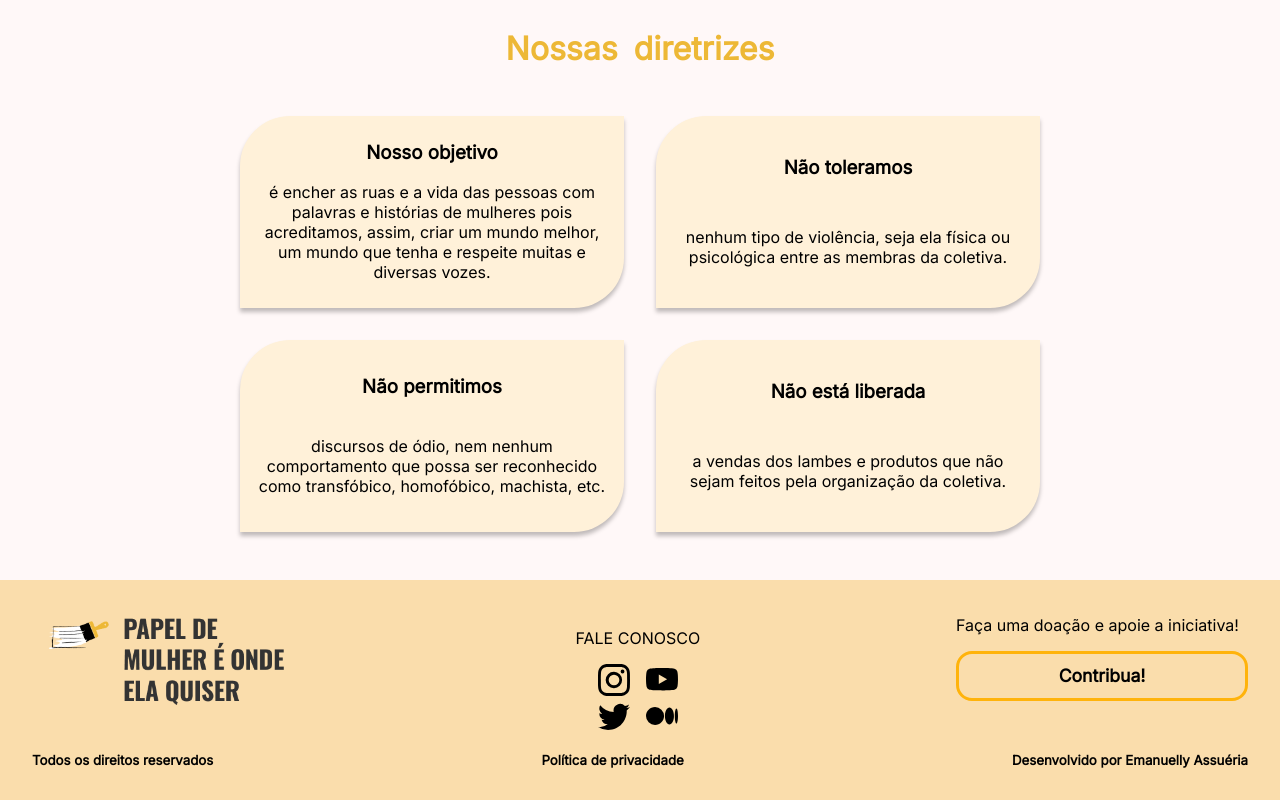
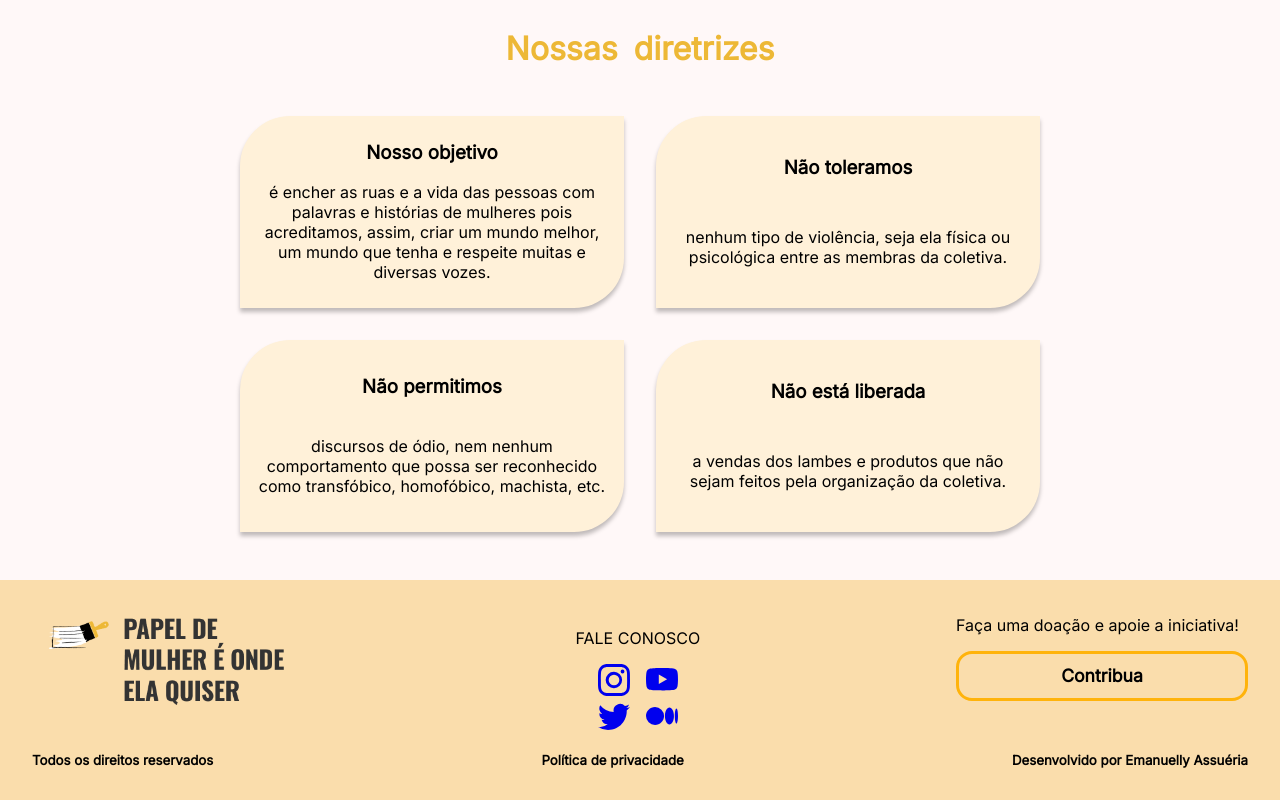
Before and after one commit to assueria/ProjetoFinal-Reprograma, a React (Vite) app in the folder projeto-final/: page / in a window 1280 px wide. Shown: the part 1909-2709 px from the top of the page. Built offline with nearby package versions, Linux system fonts and the light colour scheme.

Commit message:
Adição das rotas de redirecionamento dos ícones.

```diff
--- a/projeto-final/src/components/Footer/Footer.jsx
+++ b/projeto-final/src/components/Footer/Footer.jsx
@@ -2,6 +2,7 @@ import './footer.css'
 import { Link } from 'react-router-dom'
 import { BsInstagram, BsMedium, BsYoutube, BsTwitter} from 'react-icons/bs'
 import logoFrase from '../../assets/logoFrase.png'
+
 
 
 function Footer() {
@@ -15,17 +16,25 @@ function Footer() {
                     <ul>
                         <p>FALE CONOSCO</p>
                         <div className='itens'>
-                        <li>
-                            <BsInstagram size='2rem'/>
+                        <li >
+                            <a href="https://www.instagram.com/papel.mulher/" target='_blank'>
+                                <BsInstagram size='2rem' />
+                            </a>
                         </li>
                         <li>
+                            <a href='https://www.youtube.com/channel/UC6DvLhQGY4CS1oQ7fzTNPFQ' target='_blank'>
                             <BsYoutube size='2rem'/>
+                            </a>
                         </li>
                         <li>
+                            <a href='https://twitter.com/papelmulher' target='_blank'>
                             <BsTwitter size='2rem'/>
+                            </a>
                         </li>
                         <li>
+                            <a href='https://papel-mulher.medium.com/' target='_blank'>
                             <BsMedium size='2rem'/>
+                            </a>
                         </li>
                         </div>
                     </ul>
@@ -33,7 +42,9 @@ function Footer() {
                 <div className='espacoContribua'>
                     <p className='contribua'>Faça uma doação e apoie a iniciativa!</p>
                     <button className='btn'>
-                        Contribua!
+                        <a>
+                            <Link className="link" to="/contribua">Contribua</Link>
+                        </a>
                     </button>
                 </div>
             </div>
--- a/projeto-final/src/components/Footer/footer.css
+++ b/projeto-final/src/components/Footer/footer.css
@@ -26,6 +26,7 @@ footer{
 
 .itens{
     padding: 1rem;
+    text-decoration: none;
 }
 
 .social-list li{
@@ -50,6 +51,10 @@ footer{
     border-radius: 1rem;
 
 }
+.btn a{
+    text-decoration: none;
+    color: black;
+}
 
 .btn:hover{
     background-color: #FFB30B;
--- a/projeto-final/src/components/Menu/menu.css
+++ b/projeto-final/src/components/Menu/menu.css
@@ -9,7 +9,7 @@
 .div-menu{
   display: flex;
   justify-content: space-between;
-  background-color: #FFF1D9;
+  /* background-color: #FFF1D9; */
   padding: 1.1rem;
   font-family: Arial, Helvetica, sans-serif;
   font-weight: bold;
--- a/projeto-final/src/pages/Home/Home.jsx
+++ b/projeto-final/src/pages/Home/Home.jsx
@@ -3,7 +3,8 @@ import Header from "../../components/Header/Header"
 import './home.css'
 import imgsection1 from "../../assets/imgsection1.png"
 import imgsection2 from "../../assets/imgsection2.png"
-import line from "../../assets/line.png"
+import { Link } from 'react-router-dom'
+
 
 function Home(){
     return(
@@ -26,7 +27,7 @@ function Home(){
                             anos, apenas não foram e ainda não são reconhecidas como
                             escritoras.
                             <a>
-                                Ver mais
+                                <Link className="link" to="/sobre">Ver mais</Link>
                             </a>
                             </p>
 
@@ -53,7 +54,7 @@ function Home(){
                             anos, apenas não foram e ainda não são reconhecidas como
                             escritoras.
                             <a>
-                                Ver mais
+                                <Link className="link" to="/sobre">Ver mais</Link>
                             </a>
                             </p>
                         </div>
--- a/projeto-final/src/pages/Home/home.css
+++ b/projeto-final/src/pages/Home/home.css
@@ -52,6 +52,8 @@
     justify-content: center;
     align-items: center;
     cursor: pointer;
+    text-decoration: none;
+    color: black;
 }
 
 .box1 a:hover{
--- a/projeto-final/src/pages/Sobre/sobre.css
+++ b/projeto-final/src/pages/Sobre/sobre.css
@@ -28,7 +28,7 @@ h2{
     display: flex;
     justify-content: center;
     align-items: center;
-    padding: 0 5% 0 10%;
+    padding: 0 5% 0 8%;
     justify-content: space-between;
     line-height: 1.9rem;
     text-align: justify;
@@ -55,7 +55,7 @@ h2{
 }
 
 .secao1Sobre{
-    padding: 5rem 0 5rem 0;
+    padding: 0 0 5rem 0;
 }
 
 .secao2Sobre{
@@ -65,7 +65,7 @@ h2{
 }
 
 .secao2Sobre h2{
-    padding-bottom: 2rem;
+    padding-bottom: 2rem ;
 }
 
 .secao2Sobre p{
```
Also changed, not shown: projeto-final/src/components/Botão1/Botao1.jsx (added, +11 -0 lines), projeto-final/src/components/Botao1/botao1.css (deleted), projeto-final/src/components/Botao2/Botao2.jsx (deleted), projeto-final/src/components/Botao2/botao2.css (deleted), projeto-final/src/components/Botão1/botao.css (added).
